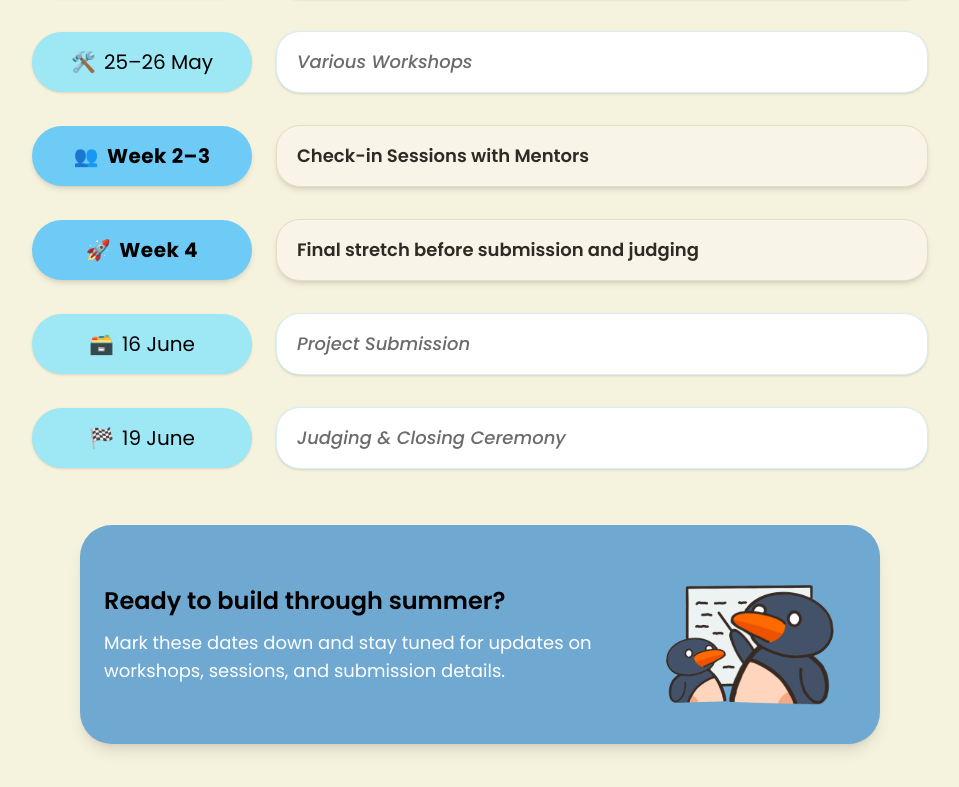
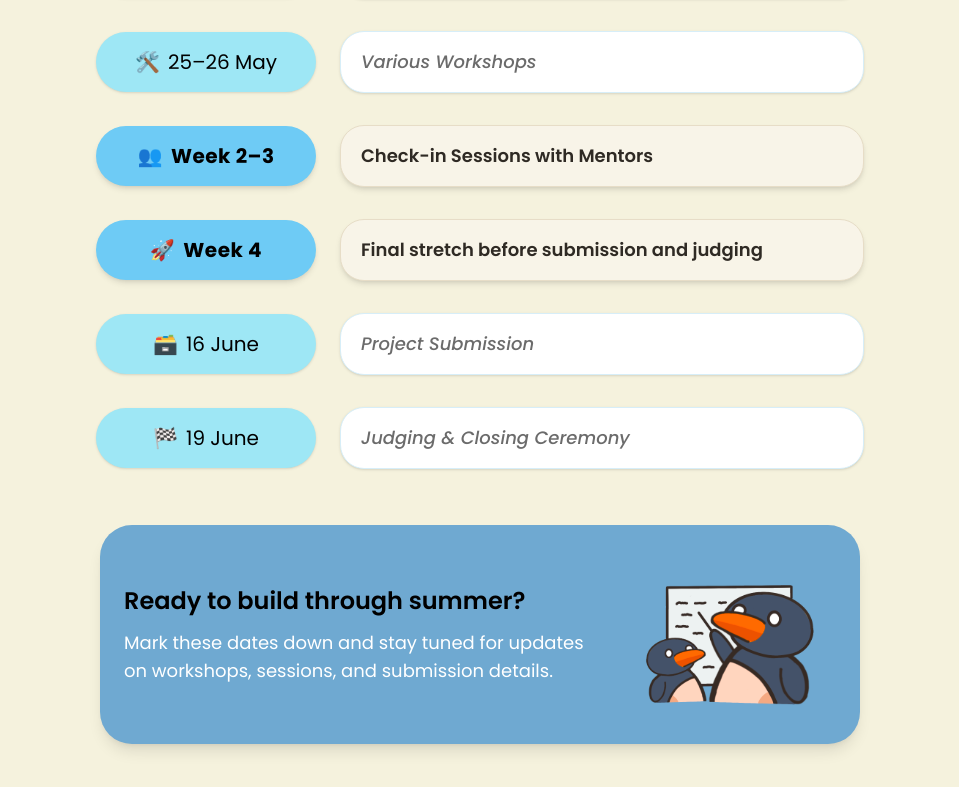
Before and after one commit to DevHub-iLab/summerbuild-2025, a React (Vite) app: page /schedule in a window 1280 px wide. Shown: the part 493-1280 px from the top of the page, without its empty margins (160-1119 px from the left). Built offline with nearby package versions, Linux system fonts and the light colour scheme.

Commit message:
small sizing adjustments

```diff
--- a/src/components/FAQ/FAQCard.tsx
+++ b/src/components/FAQ/FAQCard.tsx
@@ -13,7 +13,7 @@ function FAQCard({ question, answer }: FAQCardType) {
     <div
       className={`overflow-hidden rounded-2xl border transition-all duration-300 ease-in-out ${
         open
-          ? "border-[#9ED9F3] bg-[#F7FCFF] shadow-md"
+          ? "border-[#9ED9F3] bg-[#fdfeff] shadow-md"
           : "border-transparent bg-white shadow-sm hover:shadow-md"
       }`}
     >
--- a/src/components/Schedule/Schedule.tsx
+++ b/src/components/Schedule/Schedule.tsx
@@ -154,7 +154,7 @@ function Schedule() {
       </div>
 
       {/* Bottom CTA */}
-      <div className="mt-14 w-full max-w-200 rounded-4xl bg-[#6FA9D1] px-6 py-6 shadow-lg">
+      <div className="mt-14 w-full max-w-190 rounded-4xl bg-[#6FA9D1] px-6 py-6 shadow-lg">
         <div className="flex flex-col items-center md:flex-row md:items-center md:justify-between md:gap-8">
           {/* Text */}
           <div className="text-center md:max-w-xl md:text-left">
--- a/src/components/Schedule/ScheduleCard.tsx
+++ b/src/components/Schedule/ScheduleCard.tsx
@@ -18,13 +18,13 @@ function ScheduleCard({
   const isWeek = type === "week";
 
   return (
-    <div className="group relative flex w-full max-w-4xl items-center gap-4 md:gap-6">
+    <div className="group relative flex w-full max-w-3xl items-center gap-4 md:gap-6">
       {/* Timeline dot */}
-      <div className="absolute left-32 top-1/2 z-10 hidden h-4 w-4 -translate-y-1/2 rounded-full border-4 border-[#F6F3E7] bg-[#81BFDA] md:block" />
+      {/* <div className="absolute left-32 top-1/2 z-10 hidden h-4 w-4 -translate-y-1/2 rounded-full border-4 border-[#F6F3E7] bg-[#81BFDA] md:block" /> */}
 
       {/* Left pill */}
       <div
-        className={`relative z-20 flex min-h-15 w-42.5 shrink-0 items-center justify-center rounded-full px-4 text-center shadow-md transition-all duration-300 group-hover:scale-[1.03] md:w-55 ${
+        className={`relative z-20 flex min-h-15 w-37.5 shrink-0 items-center justify-center rounded-full px-4 text-center shadow-md transition-all duration-300 group-hover:scale-[1.03] md:w-55 ${
           isWeek ? "shadow-lg" : "shadow-sm"
         }`}
         style={{ backgroundColor: color || "transparent" }}
--- a/src/data/WorkshopPageData.ts
+++ b/src/data/WorkshopPageData.ts
@@ -1,6 +1,6 @@
 import HTMLLogo from "../assets/htmlIcon.svg";
 import ReactLogo from "../assets/reactIcon.svg";
-import GitLogo from "../assets/gitIcon.png";
+import GitLogo from "../assets/workshops/gitIcon.png";
 import ExpressLogo from "../assets/expressIcon.svg"
 import TinkerTankerLogo from "../assets/tinkertankerIcon.svg";
 
```
Also changed, not shown: src/assets/workshops/gitIcon.png (added). Lines whose indentation alone changed are shown as unchanged.
